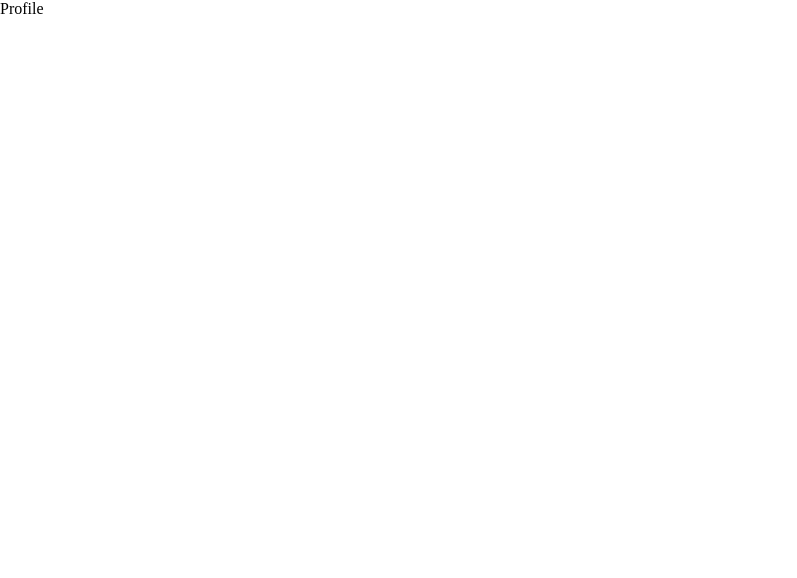
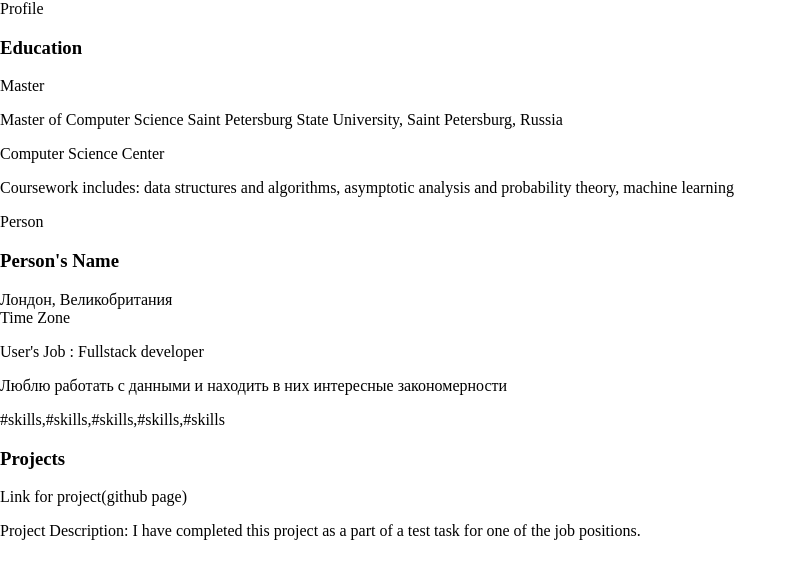
Before and after one commit to anastasiiasok/IT-Mentor, a React (Create React App) app in the folder client/: page /profile in a window 1280 px wide. Shown: the top 578 px of the page, without its empty margins (0-797 px from the left). Built offline with nearby package versions, Linux system fonts and the light colour scheme.

Commit message:
Education, Person, Projects

```diff
--- /dev/null
+++ b/client/src/components/Education/Education.js
@@ -0,0 +1,31 @@
+import React from "react";
+
+function Education() {
+  return (
+    <>
+      <h3>Education</h3>
+
+      <p>
+        <span>Master</span>
+      </p>
+      <p>
+        <span>
+          Master of Computer Science Saint Petersburg State University, Saint
+          Petersburg, Russia
+        </span>
+      </p>
+
+      <p>
+        <span>Computer Science Center</span>
+      </p>
+      <p>
+        <span>
+          Coursework includes: data structures and algorithms, asymptotic
+          analysis and probability theory, machine learning
+        </span>
+      </p>
+    </>
+  );
+}
+
+export default Education;
--- /dev/null
+++ b/client/src/components/Person/Person.js
@@ -0,0 +1,24 @@
+import React from "react";
+
+function Person() {
+  return (
+    <>
+      <div>Person</div>
+      <h3>Person's Name</h3>
+      <span>Лондон, Великобритания</span>
+      <br></br>
+      <span>Time Zone</span>
+      <p>User's Job : Fullstack developer </p>
+      <div>
+        <p>
+          Люблю работать с данными и находить в них интересные закономерности
+        </p>
+      </div>
+      <div>
+        <p> #skills,#skills,#skills,#skills,#skills </p>
+      </div>
+    </>
+  );
+}
+
+export default Person;
--- a/client/src/components/Profile/Profile.js
+++ b/client/src/components/Profile/Profile.js
@@ -1,5 +1,16 @@
+import Education from "../Education/Education";
+import Person from "../Person/Person";
+import Projects from "../Projects/Projects";
+
 function Profile() {
-  return <div>Profile</div>;
+  return (
+    <>
+      <div>Profile</div>
+      <Education />
+      <Person />
+      <Projects />
+    </>
+  );
 }
 
 export default Profile;
--- /dev/null
+++ b/client/src/components/Projects/Projects.js
@@ -0,0 +1,18 @@
+import React from "react";
+
+function Projects() {
+  return (
+    <>
+      <h3>Projects</h3>
+      <div>
+        <p>Link for project(github page)</p>
+      </div>
+      <p>
+        Project Description: I have completed this project as a part of a test
+        task for one of the job positions.
+      </p>
+    </>
+  );
+}
+
+export default Projects;
```
Also changed, not shown: 1 other file (tests, documents, lock files or other folders).
